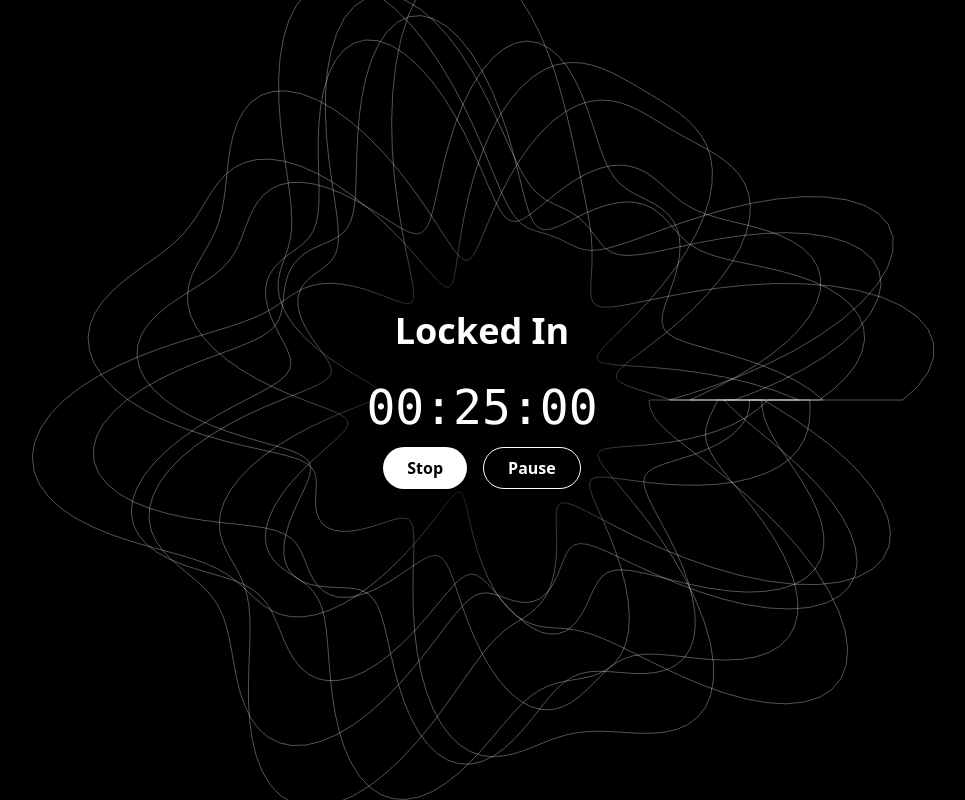
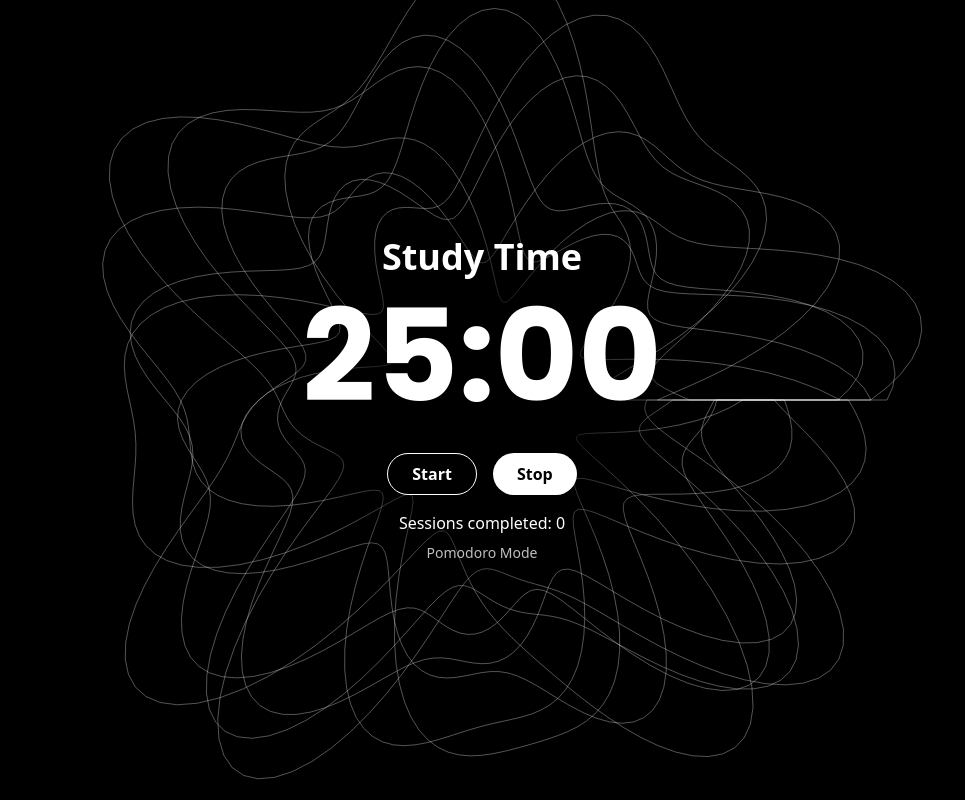
Before and after one commit to scharasyne/LockedIn, a Next.js app: page /lockin in a window 1280 px wide. Shown: the whole page, without its empty margins (158-1123 px from the left). Built offline with nearby package versions, Linux system fonts and the light colour scheme.

Commit message:
added timer redirect from home

```diff
--- a/src/components/LockInPage.tsx
+++ b/src/components/LockInPage.tsx
@@ -1,18 +1,210 @@
-import React from 'react';
+import React, { useState, useEffect } from 'react';
+import { useRouter } from 'next/router';
+import TimerDisplay from './TimerDisplay';
+import { Timer } from '@/engine/timer';
+import FSM from '@/engine/fsm';
 import SpiralBackground from './SpiralBackground';
 
+interface Session {
+  studyDuration: number;
+  breakDuration: number;
+  longBreakDuration?: number;
+  cyclesForLongBreak?: number;
+}
+
+const presetSessions: Record<string, Session> = {
+  pomodoro: {
+    studyDuration: 25 * 60 * 1000,
+    breakDuration: 5 * 60 * 1000,
+    longBreakDuration: 20 * 60 * 1000,
+    cyclesForLongBreak: 4
+  },
+  short: {
+    studyDuration: 0.2 * 60 * 1000,
+    breakDuration: 0.1 * 60 * 1000,
+    longBreakDuration: 10 * 60 * 1000,
+    cyclesForLongBreak: 4
+  },
+  long: {
+    studyDuration: 50 * 60 * 1000,
+    breakDuration: 10 * 60 * 1000,
+    longBreakDuration: 25 * 60 * 1000,
+    cyclesForLongBreak: 3
+  },
+};
+
 const LockInPage: React.FC = () => {
+  const router = useRouter();
+  const { type,
+          music,
+          disablePause,
+          workMin,
+          workSec,
+          breakMin,
+          breakSec,
+          longBreakMin,
+          longBreakSec,
+          cyclesForLongBreak
+   } = router.query;
+
+  const [fsm] = useState(() => new FSM());
+  const [timer, setTimer] = useState<Timer | null>(null);
+  const [timeRemaining, setTimeRemaining] = useState(0);
+  const [isRunning, setIsRunning] = useState(false);
+  const [isPaused, setIsPaused] = useState(false);
+  const [hasStarted, setHasStarted] = useState(false);
+
+  const sessionType = (type as string) || 'pomodoro';
+
+  const getSessionConfig = (): Session => {
+    if (sessionType === 'custom' && workMin && breakMin) {
+      return {
+        studyDuration: (Number(workMin) * 60 + Number(workSec || 0)) * 1000,
+        breakDuration: (Number(breakMin) * 60 + Number(breakSec || 0)) * 1000,
+        longBreakDuration: (Number(longBreakMin || 20) * 60 + Number(longBreakSec || 0)) * 1000,
+        cyclesForLongBreak: Number(cyclesForLongBreak || 4)
+      };
+    }
+    return presetSessions[sessionType] || presetSessions.pomodoro;
+  };
+
+  const config = getSessionConfig();
+
+  const getCurrentDuration = () => {
+    const state = fsm.getState();
+    if (state === 'Study') {
+      return config.studyDuration;
+    } else if (state === 'LongBreak') {
+      return config.longBreakDuration || config.breakDuration;
+    } else if (state === 'ShortBreak') {
+      return config.breakDuration;
+    }
+    return config.studyDuration;
+  };
+
+  const initializeTimer = (autoStart = false) => {
+    const duration = getCurrentDuration();
+    setTimeRemaining(duration);
+
+    const newTimer = new Timer(
+      duration,
+      (remaining) => setTimeRemaining(remaining),
+      () => {
+        fsm.timerEnd();
+        setIsRunning(false);
+        setIsPaused(false);
+        setTimeout(() => {
+          initializeTimer(true);
+        }, 1000);
+      }
+    );
+
+    setTimer(newTimer);
+
+    if (autoStart || hasStarted) {
+      setTimeout(() => {
+        newTimer.start();
+        setIsRunning(true);
+        setIsPaused(false);
+      }, 100);
+    }
+  };
+
+  useEffect(() => {
+    fsm.start();
+    initializeTimer();
+  }, []);
+
+  const handleStart = () => {
+    if (timer && !isRunning) {
+      timer.start();
+      setIsRunning(true);
+      setIsPaused(false);
+      setHasStarted(true);
+    }
+  };
+
+  const handlePause = () => {
+    if (timer && isRunning) {
+      timer.pause();
+      setIsPaused(true);
+    }
+  };
+
+  const handleResume = () => {
+    if (timer && isPaused) {
+      timer.resume();
+      setIsPaused(false);
+    }
+  };
+
+  const handleStop = () => {
+    if (timer) {
+      timer.reset();
+      setIsRunning(false);
+      setIsPaused(false);
+      setHasStarted(false);
+      fsm.reset();
+      router.push('/');
+    }
+  };
+
+  const getSessionType = (): 'Study' | 'ShortBreak' | 'LongBreak' => {
+    const state = fsm.getState();
+    if (state === 'ShortBreak') return 'ShortBreak';
+    if (state === 'LongBreak') return 'LongBreak';
+    return 'Study';
+  };
+
   return (
     <div className="flex flex-col items-center justify-center min-h-screen w-full relative overflow-hidden" style={{ backgroundColor: '#000' }}>
       <SpiralBackground />
       <div className="relative z-10 w-full flex flex-col items-center">
-        {/* Place your timer and controls here */}
-        <h1 className="text-4xl font-bold text-white mb-8">Locked In</h1>
-        {/* Example timer placeholder */}
-        <div className="text-5xl font-mono text-white mb-4">00:25:00</div>
+        <div className="mb-8">
+          <TimerDisplay
+            time={Math.max(0, Math.floor(timeRemaining / 1000))}
+            sessionType={getSessionType()}
+          />
+        </div>
+
         <div className="flex space-x-4">
-          <button className="bg-white text-black py-2 px-6 rounded-full font-bold">Stop</button>
-          <button className="bg-black border border-white text-white py-2 px-6 rounded-full font-bold">Pause</button>
+          {!isRunning && !isPaused && (
+            <button
+              onClick={handleStart}
+              className="bg-black border border-white text-white py-2 px-6 rounded-full font-bold hover:border-green-600 hover:bg-gray-800 transition"
+            >
+              Start
+            </button>
+          )}
+          {isRunning && !isPaused && (
+            <button
+              onClick={handlePause}
+              className="bg-black border border-white text-white py-2 px-6 rounded-full font-bold hover:bg-gray-800 transition"
+            >
+              Pause
+            </button>
+          )}
+          {isPaused && (
+            <button
+              onClick={handleResume}
+              className="bg-black border border-white text-white py-2 px-6 rounded-full font-bold hover:border-blue-600 hover:bg-gray-800 transition"
+            >
+              Resume
+            </button>
+          )}
+          <button
+            onClick={handleStop}
+            className="bg-white text-black py-2 px-6 rounded-full font-bold hover:bg-gray-300 transition"
+          >
+            Stop
+          </button>
+        </div>
+
+        <div className="mt-4 text-white text-center">
+          <p>Sessions completed: {fsm.getCompletedSessions()}</p>
+          <p className="text-sm opacity-75 mt-2">
+            {sessionType.charAt(0).toUpperCase() + sessionType.slice(1)} Mode
+          </p>
         </div>
       </div>
     </div>
--- a/src/components/PopUpModal.tsx
+++ b/src/components/PopUpModal.tsx
@@ -1,4 +1,5 @@
 import React, { useState } from 'react';
+import { useRouter } from 'next/router';
 
 interface PopUpModalProps {
   isOpen: boolean;
@@ -34,6 +35,7 @@ const musicOptions = [
 ];
 
 const PopUpModal: React.FC<PopUpModalProps> = ({ isOpen, onClose, title, onStart }) => {
+  const router = useRouter();
   const [selectedMusic, setSelectedMusic] = useState('None');
   const [disablePause, setDisablePause] = useState(false);
 
@@ -49,10 +51,47 @@ const PopUpModal: React.FC<PopUpModalProps> = ({ isOpen, onClose, title, onStart
   if (!isOpen) return null;
 
   const handleStart = () => {
+    const sessionTypeMap: Record<string, string> = {
+      'OG Pomodoro': 'pomodoro',
+      'Short Study Session': 'short',
+      'Long Study Session': 'long',
+      'Customize': 'custom'
+    };
+
+    const sessionType = sessionTypeMap[title] || 'pomodoro';
+
     if (title === 'Customize') {
-      onStart({
+      // For custom sessions, pass the custom parameters via URL query
+      const customParams = {
+        workMin,
+        workSec,
+        breakMin,
+        breakSec,
+        longBreakMin,
+        longBreakSec,
+        cyclesForLongBreak,
         music: selectedMusic,
-        disablePause,
+        disablePause: disablePause.toString()
+      };
+
+      const queryString = new URLSearchParams(customParams as any).toString();
+      router.push(`/lockin?type=${sessionType}&${queryString}`);
+    } else {
+      // For preset sessions, just pass the type and basic options
+      const params = {
+        type: sessionType,
+        music: selectedMusic,
+        disablePause: disablePause.toString()
+      };
+
+      const queryString = new URLSearchParams(params).toString();
+      router.push(`/lockin?${queryString}`);
+    }
+
+    onStart({
+      music: selectedMusic,
+      disablePause,
+      ...(title === 'Customize' && {
         customCycles: {
           workMin,
           workSec,
@@ -62,10 +101,9 @@ const PopUpModal: React.FC<PopUpModalProps> = ({ isOpen, onClose, title, onStart
           longBreakSec,
           cyclesForLongBreak,
         }
-      });
-    } else {
-      onStart({ music: selectedMusic, disablePause });
-    }
+      })
+    });
+
     onClose();
   };
 
--- a/src/components/TimerDisplay.tsx
+++ b/src/components/TimerDisplay.tsx
@@ -12,10 +12,26 @@ const formatTime = (time: number) => {
 };
 
 const TimerDisplay: React.FC<TimerDisplayProps> = ({ time, sessionType }) => {
+  const getSessionColor = () => {
+    switch (sessionType) {
+      case 'Study':
+        return 'text-white';
+      case 'ShortBreak':
+        return 'text-white';
+      case 'LongBreak':
+        return 'text-gray-400';
+      default:
+        return 'text-white';
+    }
+  };
+
   return (
     <div className="flex flex-col items-center justify-center h-full">
-      <h1 className="text-4xl font-bold text-3A86FF mb-4">{sessionType}</h1>
-      <div className="text-6xl font-mono text-2B2B2B">
+      <h1 className={`text-4xl font-bold mb-4 ${getSessionColor()}`}>
+        {sessionType === 'ShortBreak' ? 'Short Break' :
+         sessionType === 'LongBreak' ? 'Long Break' : 'Study Time'}
+      </h1>
+      <div className="text-9xl font-bold font-poppins text-white">
         {formatTime(time)}
       </div>
     </div>
```
Also changed, not shown: src/components/LandingPage.tsx (+0 -7 lines).
